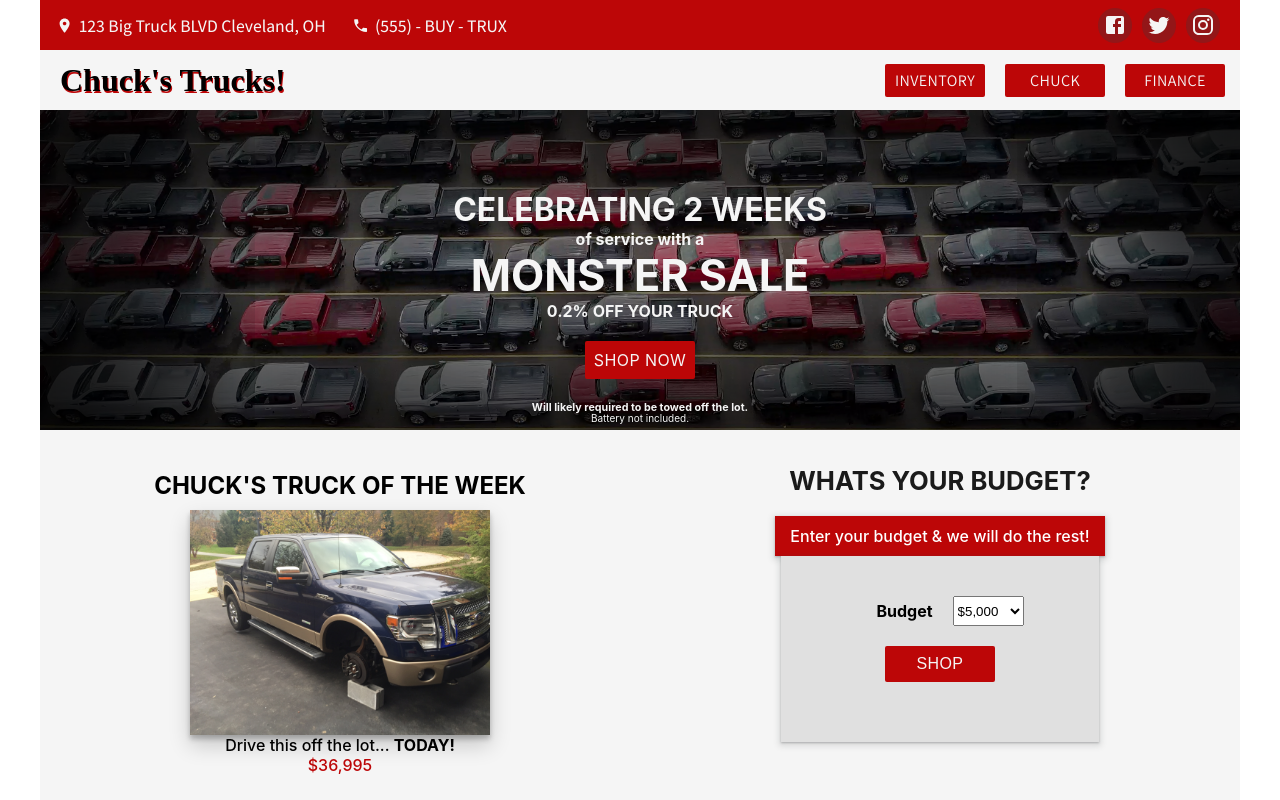
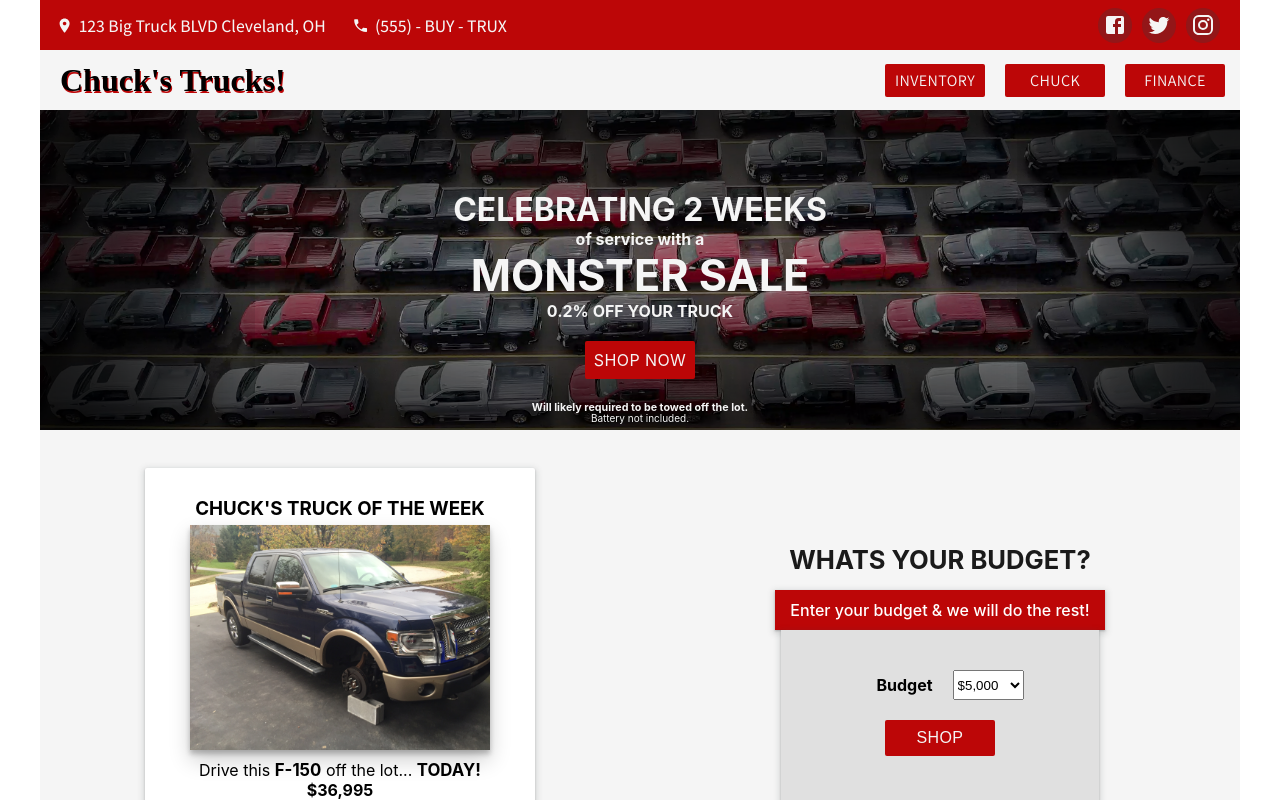
Before and after one commit to mmcbride2929/Chucks-Trucks, a React (Create React App) app: page / in a window 1280 px wide. Shown: the top 800 px of the page. Built offline with nearby package versions, Linux system fonts and the light colour scheme; a web font is replaced by a local one.

Commit message:
All pages designed

```diff
--- a/src/components/Ad/Ad.js
+++ b/src/components/Ad/Ad.js
@@ -30,6 +30,7 @@ export default Ad;
 
 const AdInfo = styled.div`
   h3 {
+    text-transform: uppercase;
     margin: 5px;
   }
 `;
@@ -58,7 +59,7 @@ const TextContainer = styled.div`
 
   h2 {
     font-size: 1rem;
-    font-weight: 500;
+    font-weight: 400;
     letter-spacing: 0.4px;
     background-color: #bc0607;
     color: whitesmoke;
--- a/src/components/Application/Application.js
+++ b/src/components/Application/Application.js
@@ -19,7 +19,9 @@ const Application = () => {
                 <input type="text" id="employer" />
 
                 <label htmlFor="income">Annual Income</label>
-                <input type="text" id="income" />
+                <div className="dollar">
+                  <input type="text" id="income" />
+                </div>
               </LeftContainer>
             </VWrapper>
             <VWrapper>
@@ -69,14 +71,14 @@ const FormContainer = styled.div`
   height: 100%;
   width: 100%;
   background-color: white;
-  box-shadow: rgba(28, 30, 31, 0.3) 2px 2px 4px 0px;
+
   display: flex;
   align-items: center;
   flex-direction: column;
 
   h1 {
     font-family: 'ZCOOL KuaiLe', cursive;
-    margin-top: 50px;
+    margin-top: 35px;
     padding: 2px;
     font-size: 1.3rem;
     font-weight: bold;
@@ -97,8 +99,10 @@ const FormContainer = styled.div`
 
     input,
     select {
+      font-size: 0.9rem;
       margin-top: 7px;
       width: 225px;
+      padding-left: 3px;
       margin-bottom: 25px;
       border: none;
       outline: none;
@@ -151,6 +155,20 @@ const LeftContainer = styled.div`
   input {
     background-color: whitesmoke;
   }
+
+  .dollar {
+    display: inline-block;
+    position: relative;
+  }
+  .dollar input {
+    padding-left: 15px;
+  }
+  .dollar:before {
+    position: absolute;
+    content: '$';
+    left: 5px;
+    top: 3px;
+  }
 `;
 
 const RightContainer = styled.div`
@@ -163,7 +181,7 @@ const RightContainer = styled.div`
   box-shadow: rgba(60, 64, 67, 0.3) 0px 1px 2px 0px;
 
   .option {
-    width: 75px;
+    width: 90px;
     background-color: whitesmoke;
   }
 
@@ -175,6 +193,20 @@ const RightContainer = styled.div`
 
   label {
     font-weight: 500;
+  }
+
+  .dollar {
+    display: inline-block;
+    position: relative;
+  }
+  .dollar input {
+    padding-left: 15px;
+  }
+  .dollar:before {
+    position: absolute;
+    content: '$';
+    left: 5px;
+    top: 3px;
   }
 `;
 
--- a/src/components/Budget/Budget.js
+++ b/src/components/Budget/Budget.js
@@ -1,24 +1,18 @@
 import styled from 'styled-components';
 import showCar from '../../photos/lg-cynder-blocks.jpg';
+import Ad from '../Ad/Ad';
 
 const Budget = () => {
   return (
     <Section>
       <ContentWrapper>
         <LeftContent>
-          <h3>Chuck's Truck of the Week</h3>
-          {/* need onclick to car's url */}
-          <ImgContainer>
-            <img src={showCar} alt="Ford Truck" />
-          </ImgContainer>
-          <TextContainer>
-            <h4>
-              Drive this off the lot... <span>TODAY!</span>
-            </h4>
-            <p>$36,995</p>
-          </TextContainer>
+          <SaleBackground>
+            <Ad />
+          </SaleBackground>
         </LeftContent>
         <RightContent>
+          {/* <FormBackground> */}
           <h2>Whats your budget?</h2>
           <h4>Enter your budget & we will do the rest!</h4>
           <form>
@@ -35,6 +29,7 @@ const Budget = () => {
               <input type="submit" value="SHOP" />
             </Wrapper>
           </form>
+          {/* </FormBackground> */}
         </RightContent>
       </ContentWrapper>
     </Section>
@@ -44,7 +39,7 @@ const Budget = () => {
 export default Budget;
 
 const Section = styled.div`
-  height: 375px;
+  height: 500px;
   text-align: center;
   background-color: whitesmoke;
 `;
@@ -63,22 +58,6 @@ const LeftContent = styled.div`
   justify-content: center;
   align-items: center;
 
-  h3 {
-    padding: 10px;
-    font-size: 1.5em;
-    text-transform: uppercase;
-  }
-
-  h4 {
-    font-size: 1rem;
-    font-weight: 500;
-  }
-
-  p {
-    color: #bc0607;
-    font-weight: 500;
-  }
-
   span {
     font-weight: 700;
   }
@@ -95,12 +74,17 @@ const LeftContent = styled.div`
   }
 `;
 
-const ImgContainer = styled.div`
-  background-color: whitesmoke;
-  padding: 0px 10px;
+const SaleBackground = styled.div`
+  display: flex;
+  flex-direction: column;
+  justify-content: center;
+  width: 65%;
+  height: 85%;
+  background-color: white;
+  box-shadow: rgba(60, 64, 67, 0.3) 0px 1px 2px 0px,
+    rgba(60, 64, 67, 0.15) 0px 2px 6px 2px;
+  border-radius: 2px;
 `;
-
-const TextContainer = styled.div``;
 
 const RightContent = styled.div`
   flex: 0.5;
@@ -108,16 +92,18 @@ const RightContent = styled.div`
   display: flex;
   flex-direction: column;
   align-items: center;
+  justify-content: center;
 
   h2 {
     font-size: 1.6rem;
     text-transform: uppercase;
-    padding: 20px;
-    margin-top: 15px;
+    margin-bottom: 15px;
     color: #1a1a1a;
   }
 
   h4 {
+    max-width: 351px;
+    max-height: 300px;
     font-size: 1rem;
     padding: 10px 15px;
     font-weight: 500;
@@ -128,6 +114,8 @@ const RightContent = styled.div`
   }
 
   form {
+    max-width: 350px;
+    max-height: 200px;
     background-color: #e0e0e0;
     padding: 40px 75px;
     box-shadow: rgba(60, 64, 67, 0.3) 0px 1px 2px 0px,
@@ -142,6 +130,19 @@ const RightContent = styled.div`
     }
   }
 `;
+
+// const FormBackground = styled.div`
+//   width: 65%;
+//   height: 85%;
+//   background-color: white;
+//   box-shadow: rgba(60, 64, 67, 0.3) 0px 1px 2px 0px,
+//     rgba(60, 64, 67, 0.15) 0px 2px 6px 2px;
+//   display: flex;
+//   flex-direction: column;
+//   align-items: center;
+//   justify-content: center;
+//   border-radius: 5px;
+// `;
 
 const Wrapper = styled.div`
   display: flex;
--- a/src/pages/Chuck.js
+++ b/src/pages/Chuck.js
@@ -59,6 +59,7 @@ const ContentContainer = styled.div`
   background-color: white;
   margin: 100px auto;
   box-shadow: rgba(60, 64, 67, 0.3) 0px 1px 2px 0px;
+  border-radius: 4px;
 
   h1 {
     text-align: center;
```
